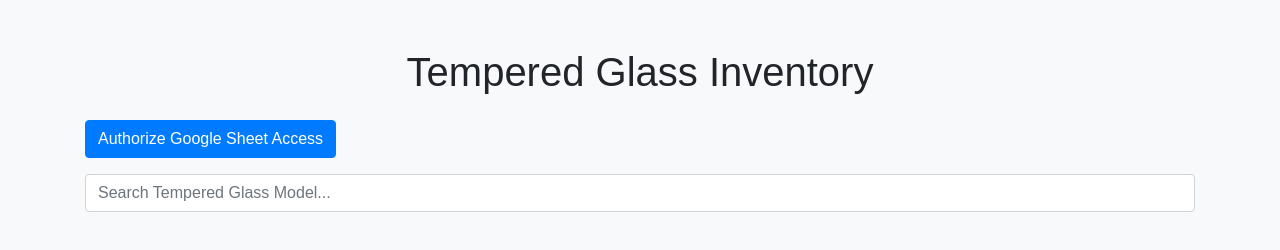
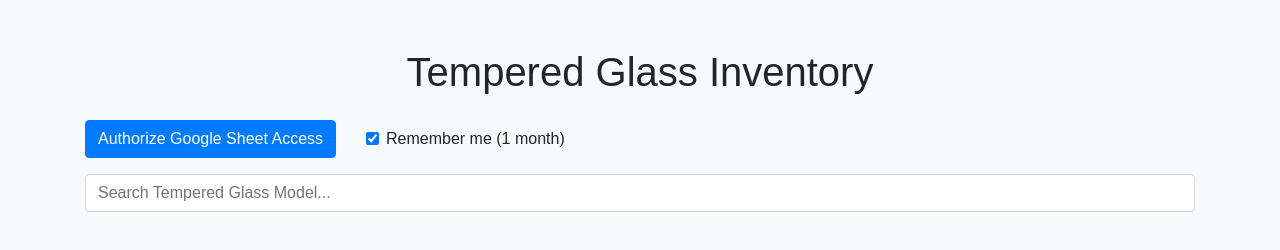
Before and after one commit to dilushanka/TG, a plain HTML site: page index.html in a window 1280 px wide. Drawn offline with nearby package versions, Linux system fonts and the light colour scheme.

Commit message:
sum and remember

```diff
--- a/index.html
+++ b/index.html
@@ -11,10 +11,18 @@
     <div class="container mt-5">
         <h1 class="text-center mb-4">Tempered Glass Inventory</h1>
 
-        <div class="row mb-3">
-            <div class="col">
+        <div class="row mb-3 align-items-center">
+            <div class="col-auto">
                 <button id="authorize_button" class="btn btn-primary">Authorize Google Sheet Access</button>
                 <button id="signout_button" class="btn btn-danger" style="display:none;">Sign Out</button>
+            </div>
+            <div class="col-auto">
+                <div class="form-check">
+                    <input class="form-check-input" type="checkbox" value="" id="rememberMeCheck" checked>
+                    <label class="form-check-label" for="rememberMeCheck">
+                        Remember me (1 month)
+                    </label>
+                </div>
             </div>
         </div>
 
@@ -42,13 +50,13 @@
                         <p><strong>Current Stock:</strong> <span id="modalCurrentStock"></span></p>
                         <p><strong>Price:</strong> ₹<span id="modalPrice"></span></p>
                         <div class="form-group">
-                            <label for="orderQuantity">Quantity to Add to Stock:</label>
+                            <label for="orderQuantity">Order Quantity (will reduce stock):</label>
                             <input type="number" class="form-control" id="orderQuantity" value="1" min="1">
                         </div>
                     </div>
                     <div class="modal-footer">
                         <button type="button" class="btn btn-secondary" data-dismiss="modal">Close</button>
-                        <button type="button" class="btn btn-primary" id="confirmOrderButton">Confirm Order & Update Stock</button>
+                        <button type="button" class="btn btn-primary" id="confirmOrderButton">Confirm Order</button>
                     </div>
                 </div>
             </div>
--- a/script.js
+++ b/script.js
@@ -185,7 +185,7 @@ function displayFilteredData() {
                         <h5 class="card-title">${item.model}</h5>
                         <p class="card-text"><strong>Variety:</strong> ${item.variety}</p>
                         <p class="card-text stock"><strong>Stock:</strong> <span id="stock-${item.rowId}">${item.stock}</span></p>
-                        <p class="card-text price"><strong>Price:</strong> ₹${item.price.toFixed(2)}</p>
+                        <p class="card-text price"><strong>Price:</strong> RS.${item.price.toFixed(2)}</p>
                         <button class="btn btn-info mt-auto" onclick='openOrderModal(${JSON.stringify(item)})' ${item.stock === 0 ? 'disabled' : ''}>${item.stock === 0 ? 'Out of Stock' : 'Place Order'}</button>
                     </div>
                 </div>
```
